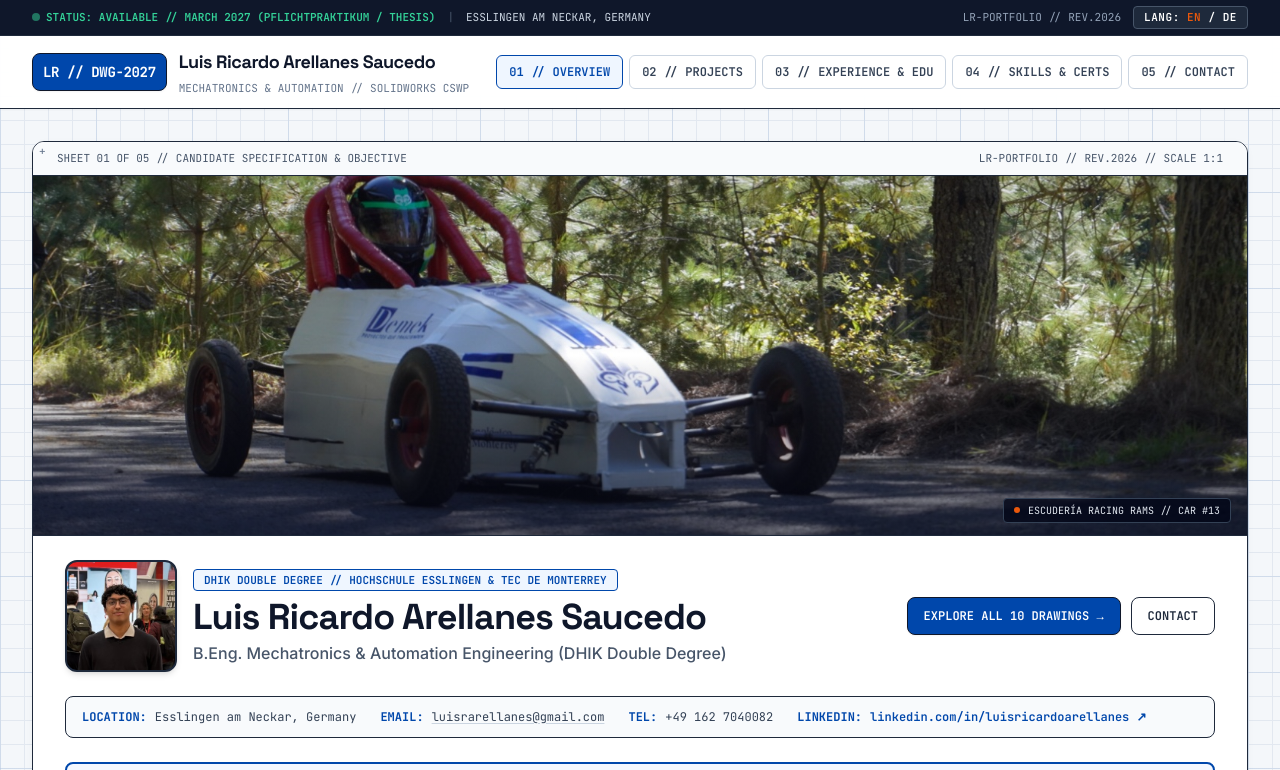
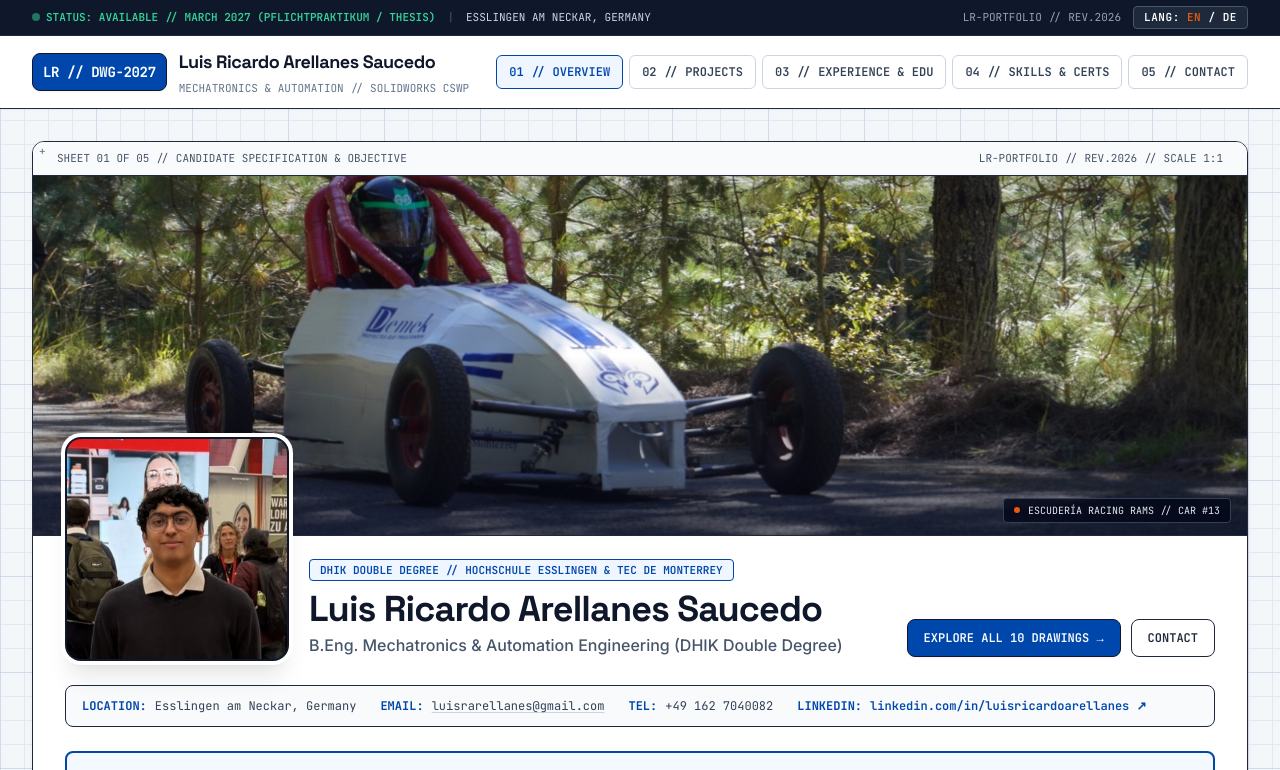
Before and after one commit to luisrarellanes/luisrarellanes.github.io, a plain HTML site: page index.html in a window 1280 px wide. Shown: the top 770 px of the page. Drawn offline with nearby package versions, Linux system fonts and the light colour scheme.

Commit message:
Add files via upload

```diff
--- a/index.html
+++ b/index.html
@@ -244,28 +244,28 @@
           </div>
         </div>
 
-        <!-- Profile Header & Details (Positioned cleanly below banner without overlap) -->
-        <div class="px-5 sm:px-8 pt-6 pb-6 sm:pb-8">
-          <div class="relative flex flex-col md:flex-row md:items-center justify-between gap-4 mb-6">
-            <div class="flex flex-col sm:flex-row sm:items-center gap-4">
-              <!-- Square LR / Profile Photo Badge -->
-              <div class="w-24 h-24 sm:w-28 sm:h-28 rounded-xl bg-slate-900 border-2 border-slate-800 shadow-md flex flex-col items-center justify-center text-white shrink-0 relative overflow-hidden">
+        <!-- Profile Header & Details (Large overlapping profile photo badge + clean white area for text/buttons) -->
+        <div class="px-5 sm:px-8 pt-4 sm:pt-5 pb-6 sm:pb-8">
+          <div class="relative flex flex-col lg:flex-row lg:items-end justify-between gap-5 mb-6">
+            <div class="flex flex-col sm:flex-row sm:items-end gap-5">
+              <!-- Large Overlapping Profile Photo Frame -->
+              <div class="-mt-24 sm:-mt-28 md:-mt-32 w-44 h-44 sm:w-52 sm:h-52 md:w-56 md:h-56 rounded-2xl bg-slate-900 border-2 border-slate-900 ring-4 ring-white shadow-xl flex flex-col items-center justify-center text-white shrink-0 relative z-20 overflow-hidden">
                 <img
                   src="assets/profile.jpg"
                   alt="Luis Ricardo Arellanes Saucedo"
                   onerror="this.style.display='none'"
                   class="w-full h-full object-cover object-top absolute inset-0 z-10"
                 />
-                <span class="font-display font-bold text-3xl tracking-tighter text-white">LR</span>
-                <span class="font-mono text-[9px] text-sky-400 tracking-widest mt-0.5">B.ENG.</span>
+                <span class="font-display font-bold text-5xl tracking-tighter text-white">LR</span>
+                <span class="font-mono text-xs text-sky-400 tracking-widest mt-1">B.ENG.</span>
               </div>
 
               <!-- Name & Degree -->
-              <div>
-                <div class="inline-flex items-center gap-2 px-2.5 py-0.5 rounded bg-blue-50 border border-[#0047AB] font-mono text-[11px] font-semibold text-[#0047AB] mb-1.5">
+              <div class="pb-1">
+                <div class="inline-flex items-center gap-2 px-2.5 py-0.5 rounded bg-blue-50 border border-[#0047AB] font-mono text-[11px] font-semibold text-[#0047AB] mb-2">
                   <span>DHIK DOUBLE DEGREE // HOCHSCHULE ESSLINGEN &amp; TEC DE MONTERREY</span>
                 </div>
-                <h1 class="font-display font-bold text-2xl sm:text-3xl md:text-4xl text-slate-900 tracking-tight">
+                <h1 class="font-display font-bold text-2xl sm:text-3xl md:text-4xl text-slate-900 tracking-tight leading-tight">
                   Luis Ricardo Arellanes Saucedo
                 </h1>
                 <p class="text-sm sm:text-base font-medium text-slate-600 mt-1" data-i18n="hero_role">
@@ -275,7 +275,7 @@
             </div>
 
             <!-- Action Buttons -->
-            <div class="flex flex-wrap items-center gap-2.5 pt-2 md:pt-0">
+            <div class="flex flex-wrap items-center gap-2.5 pb-1 shrink-0">
               <button onclick="navigateTo('projects', event)" class="px-4 py-2.5 rounded-lg bg-[#0047AB] hover:bg-blue-800 text-white border border-slate-900 font-mono text-xs font-semibold shadow-sm transition-colors cursor-pointer">
                 <span data-i18n="btn_view_dwg">EXPLORE ALL 10 DRAWINGS →</span>
               </button>
```
